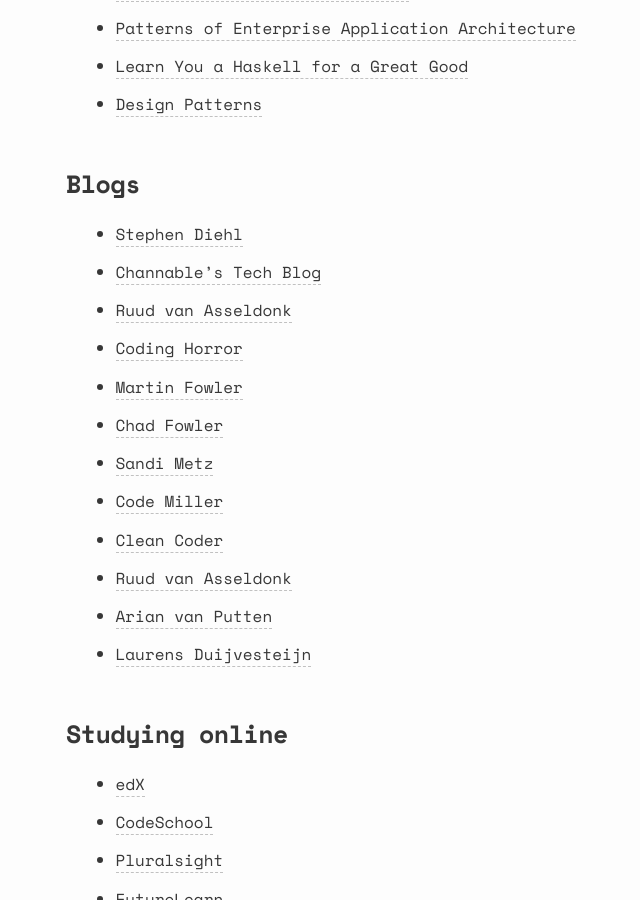
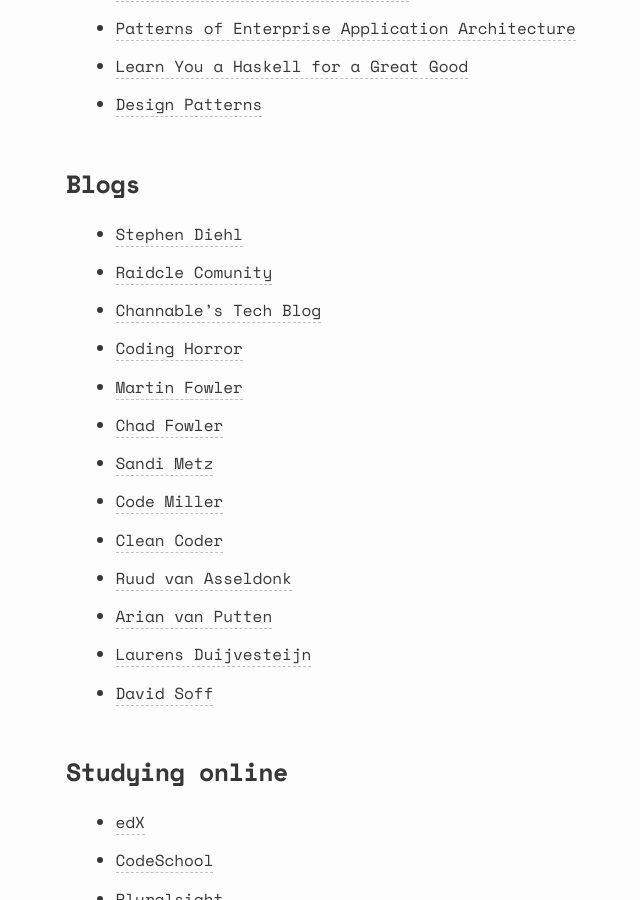
Before and after one commit to NunoAlexandre/nunoalexandre.github.io, a Jekyll site: the page built from resources.md, in a window 1280 px wide and 900 px high, scrolled down 1160 px. Shown: the whole window, without its empty margins (179-819 px from the left). Built offline with Jekyll 4.4.1, drawn with Linux system fonts in a browser that asks for light colours; comment, search, counter and statistics services are not loaded.

Commit message:
Prune list of blogs

```diff
--- a/resources.md
+++ b/resources.md
@@ -32,8 +32,8 @@
 ### Blogs
 
 * [Stephen Diehl](http://www.stephendiehl.com/)
+* [Raidcle Comunity](http://radicle.community)
 * [Channable's Tech Blog](https://tech.channable.com)
-* [Ruud van Asseldonk](https://ruudvanasseldonk.com)
 * [Coding Horror](http://blog.codinghorror.com)
 * [Martin Fowler](http://www.martinfowler.com)
 * [Chad Fowler](http://chadfowler.com)
@@ -42,8 +42,8 @@
 * [Clean Coder](http://blog.cleancoder.com)
 * [Ruud van Asseldonk](https://ruudvanasseldonk.com)
 * [Arian van Putten](https://arianvp.me)
-* [Laurens Duijvesteijn](http://www.duijf.io/)
-
+* [Laurens Duijvesteijn](http://www.duijf.io)
+* [David Soff](https://davidsoff.nl)
 
 
 ### Studying online
```
